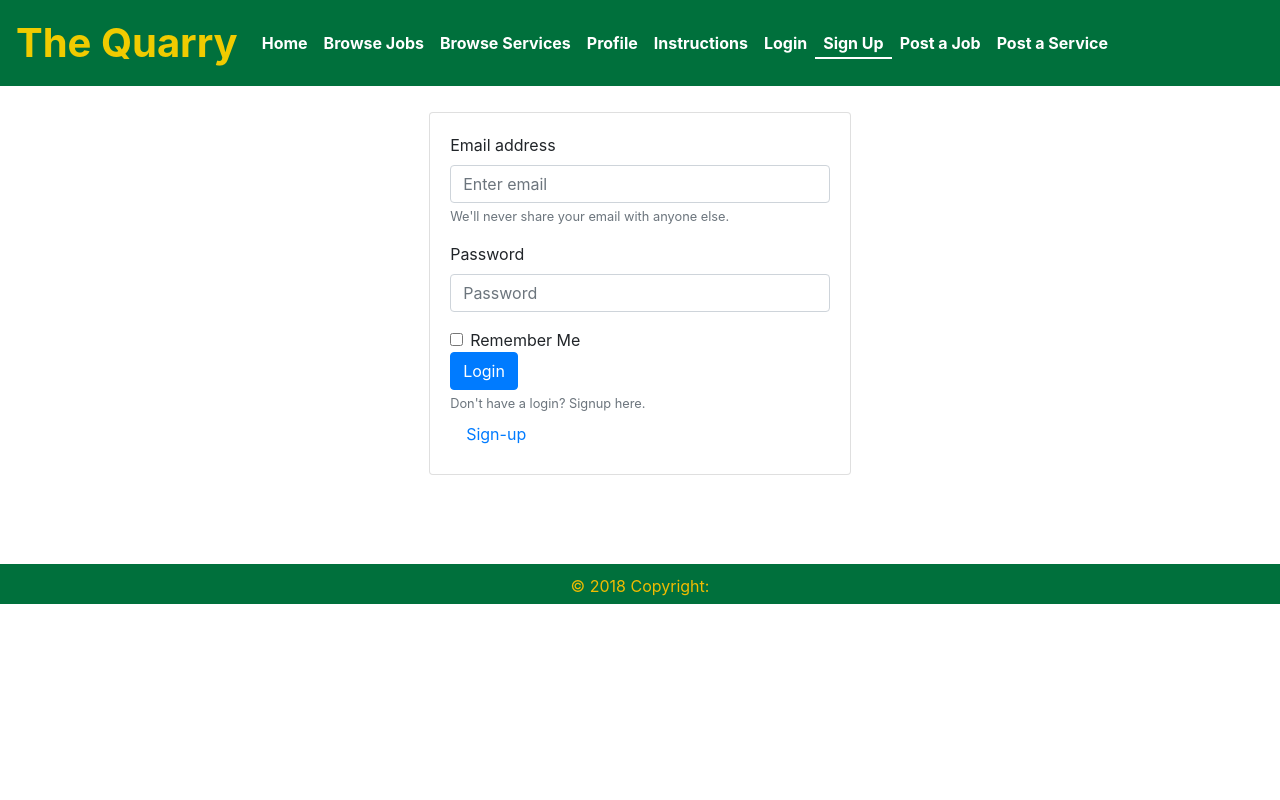
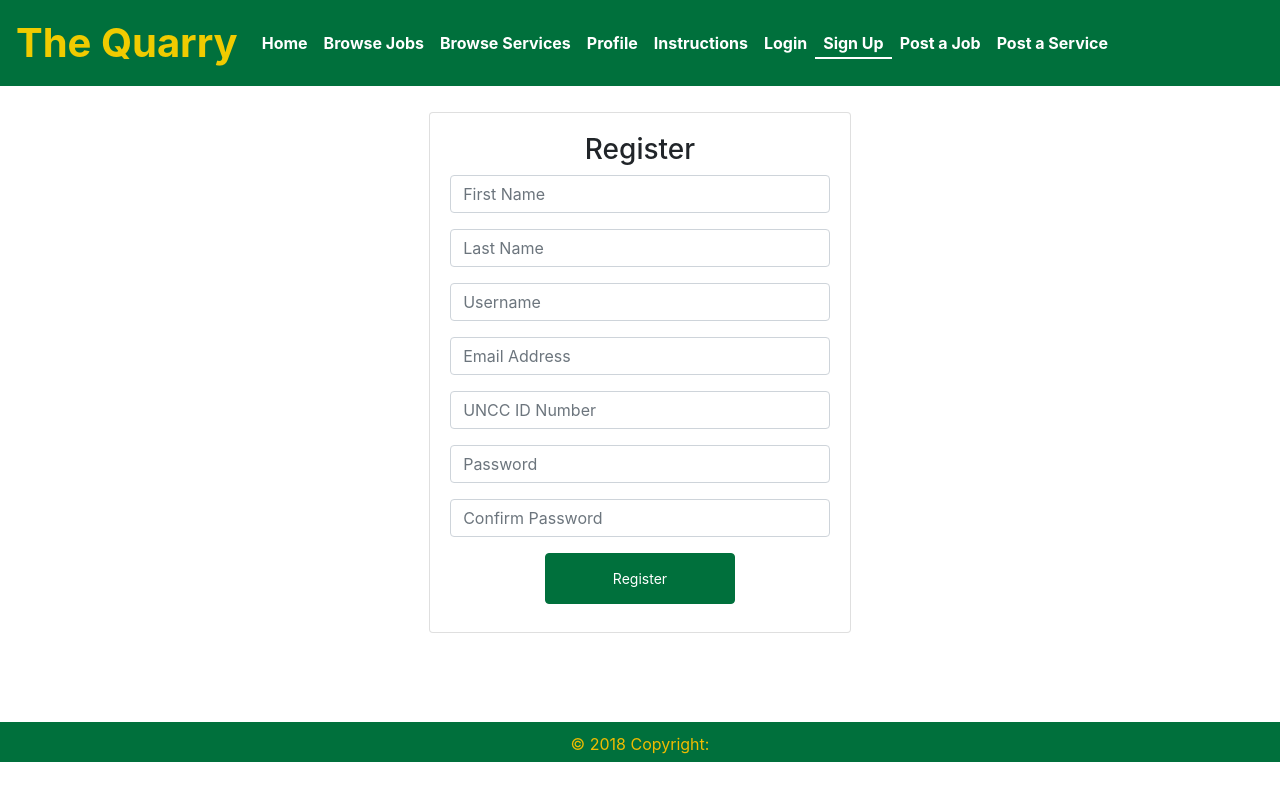
Before and after one commit to ejohn156/TheQuarry, a React (Create React App) app in the folder client/: page /sign-up in a window 1280 px wide. Built offline with nearby package versions, Linux system fonts and the light colour scheme.

Commit message:
Login and Sign Up changes

```diff
--- a/client/src/components/Auth/auth.css
+++ b/client/src/components/Auth/auth.css
@@ -4,3 +4,7 @@
     margin: auto;
     margin-top: 3%;
     }
+h3{
+    text-align: center;
+    font-size: 14px;
+}
--- a/client/src/components/Auth/auth.js
+++ b/client/src/components/Auth/auth.js
@@ -16,27 +16,32 @@ export default class authContent extends Component{
 
 <div class="card-body">
 <form>
+    <h1>Login</h1>
     <div class="form-group">
-        <label for="exampleInputEmail1">Email address</label>
-        <input type="email" class="form-control" id="exampleInputEmail1" aria-describedby="emailHelp" placeholder="Enter email"></input>
-        <small id="emailHelp" class="form-text text-muted">We'll never share your email with anyone else.</small>
+        <input type="email" class="form-control" id="exampleInputEmail1" aria-describedby="emailHelp" placeholder="Email"></input>
     </div>
   <div class="form-group">
-    <label for="exampleInputPassword1">Password</label>
     <input type="password" class="form-control" id="exampleInputPassword1" placeholder="Password"></input>
   </div>
   <div class="form-check">
+    <h3>
     <input type="checkbox" class="form-check-input" id="exampleCheck1"></input>
     <label class="form-check-label" for="exampleCheck1">Remember Me</label>
+    </h3>
   </div>
+  <h3>
   <form action="/home">
   <button type="submit" class="btn btn-primary">Login</button>
   </form>
+  </h3>
 
+  <h3>
   <div class="signup">
   <small id="nologin" class="form-text text-muted">Don't have a login? Signup here.</small>
   <a class="nav-link" href="/sign-up">Sign-up</a>
   </div>
+  </h3>
+
 </form>
 </div>
 </div>
--- a/client/src/components/SignUpAuth/auth.css
+++ b/client/src/components/SignUpAuth/auth.css
@@ -4,3 +4,25 @@
     margin: auto;
     margin-top: 3%;
     }
+
+    .btn-primary {
+        background-color: #00703C;
+        outline: none;
+        color: #fff;
+        font-size: 14px;
+        height: auto;
+        font-weight: normal;
+        padding: 14px 0;
+        border-color: #00703C;
+        width: 50%;
+    }
+    .btn-primary:hover,
+    .btn-primary:focus {
+        color: #fff;
+        background-color: #C3D7A4;
+        border-color: #C3D7A4;
+    }
+h1{
+   text-align: center;
+   font-size: 28px;
+}
--- a/client/src/components/SignUpAuth/auth.js
+++ b/client/src/components/SignUpAuth/auth.js
@@ -16,27 +16,36 @@ export default class authContent extends Component{
 
 <div class="card-body">
 <form>
+
     <div class="form-group">
-        <label for="exampleInputEmail1">Email address</label>
-        <input type="email" class="form-control" id="exampleInputEmail1" aria-describedby="emailHelp" placeholder="Enter email"></input>
-        <small id="emailHelp" class="form-text text-muted">We'll never share your email with anyone else.</small>
+        <h1>Register</h1>
+        <input type="text" class="form-control" id="exampleInputFirstName1" aria-describedby="firstName" placeholder="First Name"></input>
+    </div>
+    <div class="form-group">
+        <input type="text" class="form-control" id="exampleLastName1" aria-describedby="lastName" placeholder="Last Name"></input>
+    </div>
+    <div class="form-group">
+        <input type="text" class="form-control" id="exampleInputUsername1" placeholder="Username"></input>
+    </div>
+    <div class="form-group">
+        <input type="email" class="form-control" id="exampleInputEmail1" aria-describedby="emailHelp" placeholder="Email Address"></input>
+    </div>
+    <div class="form-group">
+        <input type="text" class="form-control" id="exampleunccIDNumber1" placeholder="UNCC ID Number"></input>
     </div>
   <div class="form-group">
-    <label for="exampleInputPassword1">Password</label>
     <input type="password" class="form-control" id="exampleInputPassword1" placeholder="Password"></input>
   </div>
-  <div class="form-check">
-    <input type="checkbox" class="form-check-input" id="exampleCheck1"></input>
-    <label class="form-check-label" for="exampleCheck1">Remember Me</label>
+  <div class="form-group">
+    <input type="password" class="form-control" id="exampleInputConfirmPassword1" placeholder="Confirm Password"></input>
   </div>
-  <form action="/home">
-  <button type="submit" class="btn btn-primary">Login</button>
+    <h1>
+  <form action="/login">
+  <button type="submit" name= "register-sumbit" tabindex="4" class="btn btn-primary">Register</button>
   </form>
+    </h1>
 
-  <div class="signup">
-  <small id="nologin" class="form-text text-muted">Don't have a login? Signup here.</small>
-  <a class="nav-link" href="/sign-up">Sign-up</a>
-  </div>
+
 </form>
 </div>
 </div>
```
